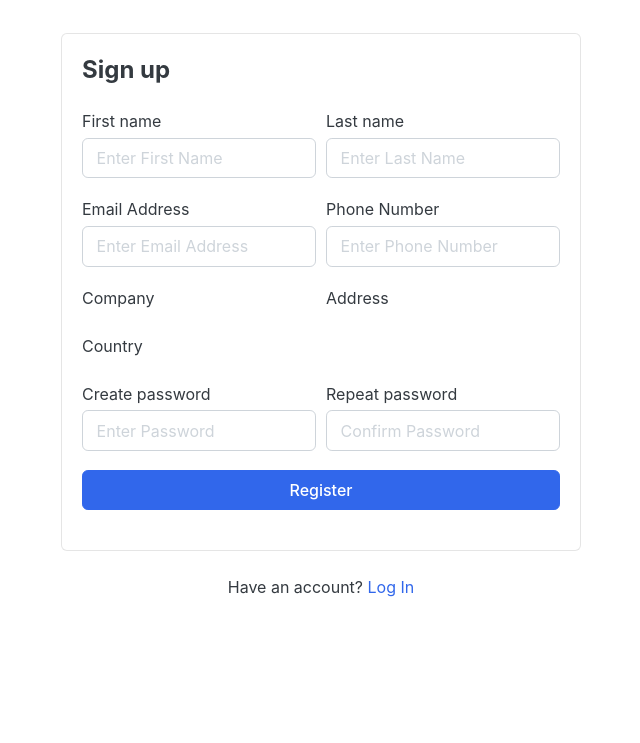
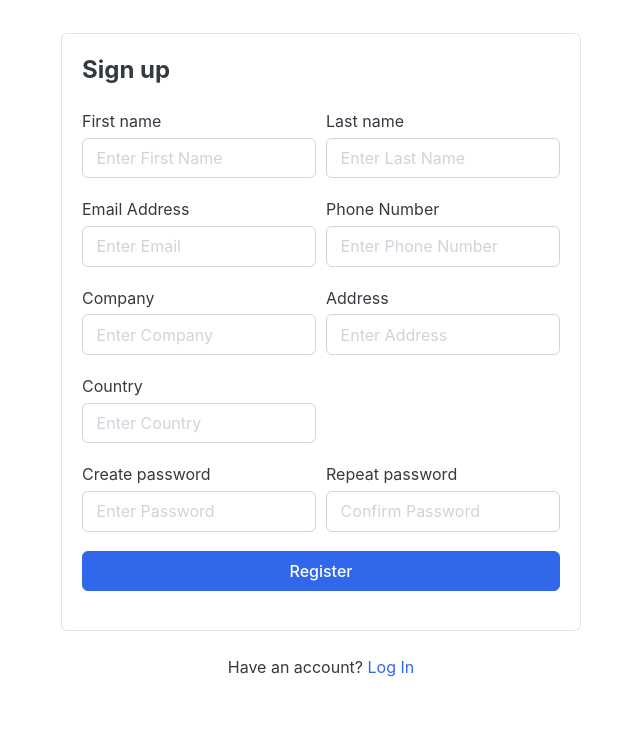
Before and after one commit to VizRefraOrg/csat-django-app, a Django app: page /accounts/register/ in a window 1280 px wide. Shown: the part 878-1621 px from the top of the page, without its empty margins (319-959 px from the left). Before the commit the page ends 1475 px from the top, so only its background shows below. Run offline with Django 3.2, Linux system fonts and the light colour scheme; some libraries are stand-ins or nearby versions.

Commit message:
Update register.html

```diff
--- a/app/src/templates/accounts/register.html
+++ b/app/src/templates/accounts/register.html
@@ -48,54 +48,52 @@
                 <div class="form-row">
                     <div class="col form-group">
                         <label>First name</label>
-                        {{ form.first_name }}
+                        <input type="text" name="first_name" class="form-control" placeholder="Enter First Name">
                     </div>
                     <div class="col form-group">
                         <label>Last name</label>
-                        {{ form.last_name }}
+                        <input type="text" name="last_name" class="form-control" placeholder="Enter Last Name">
                     </div>
                 </div>
                 <div class="form-row">
                     <div class="form-group col-md-6">
                         <label>Email Address</label>
-                        {{ form.email }}
+                        <input type="email" name="email" class="form-control" placeholder="Enter Email">
                     </div>
                     <div class="form-group col-md-6">
                         <label>Phone Number</label>
-                        {{ form.phone_number }}
+                        <input type="text" name="phone_number" class="form-control" placeholder="Enter Phone Number">
                     </div>
                 </div>
                 <div class="form-row">
                     <div class="form-group col-md-6">
                         <label>Company</label>
-                        {{ form.company }}
+                        <input type="text" name="company" class="form-control" placeholder="Enter Company">
                     </div>
                     <div class="form-group col-md-6">
                         <label>Address</label>
-                        {{ form.address }}
+                        <input type="text" name="address" class="form-control" placeholder="Enter Address">
                     </div>
                 </div>
                 <div class="form-row">
                     <div class="form-group col-md-6">
                         <label>Country</label>
-                        {{ form.country }}
+                        <input type="text" name="country" class="form-control" placeholder="Enter Country">
                     </div>
                 </div>
                 <div class="form-row">
                     <div class="form-group col-md-6">
                         <label>Create password</label>
-                        {{ form.password }}
+                        <input type="password" name="password" class="form-control" placeholder="Enter Password">
                     </div>
                     <div class="form-group col-md-6">
                         <label>Repeat password</label>
-                        {{ form.confirm_password }}
+                        <input type="password" name="confirm_password" class="form-control" placeholder="Confirm Password">
                     </div>
                 </div>
                 <div class="form-group">
                     <button type="submit" class="btn btn-primary btn-block"> Register </button>
                 </div>
-                {{ form.email.errors }}
-                {{ form.non_field_errors }}
             </form>
         </article>
     </div>
```
